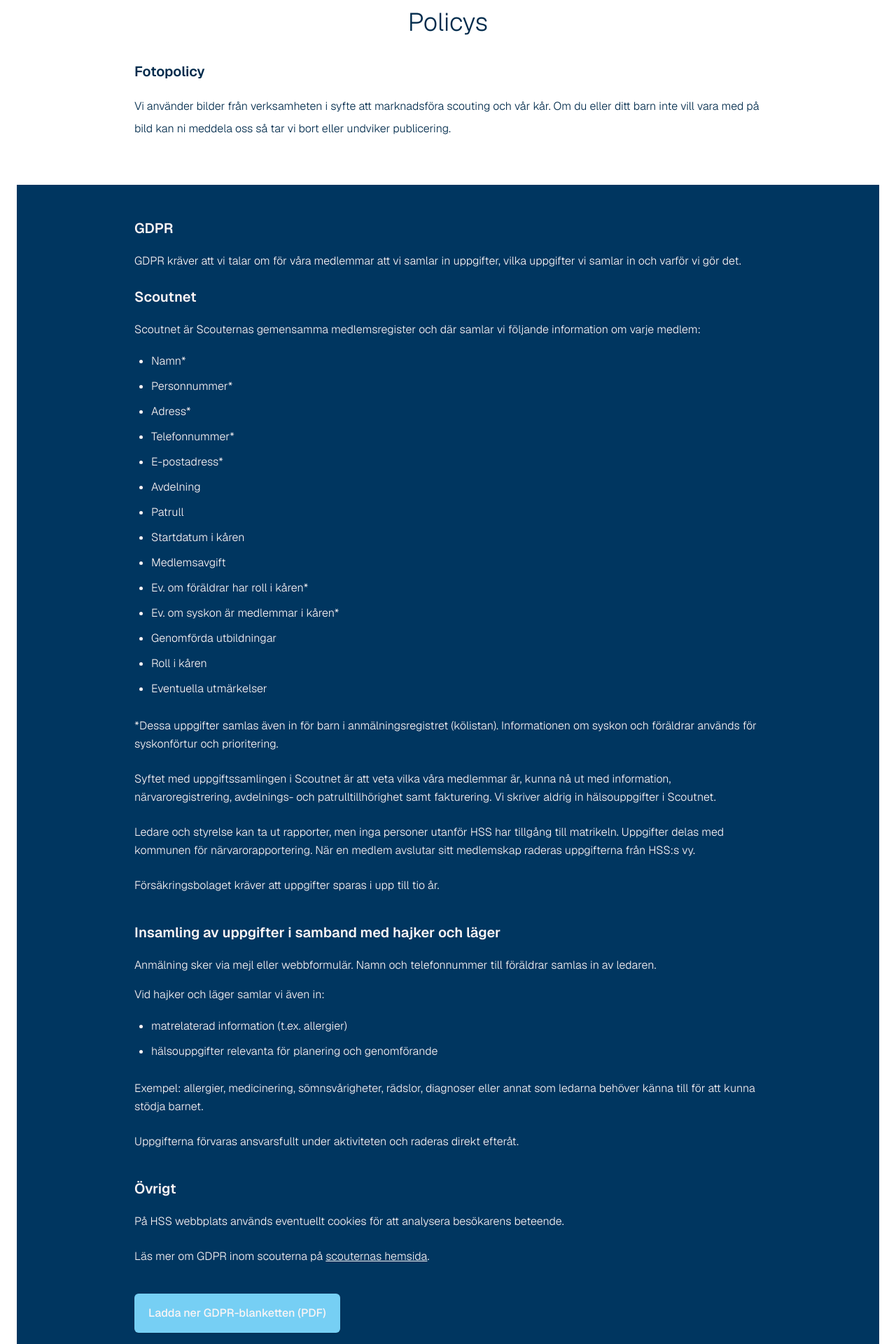
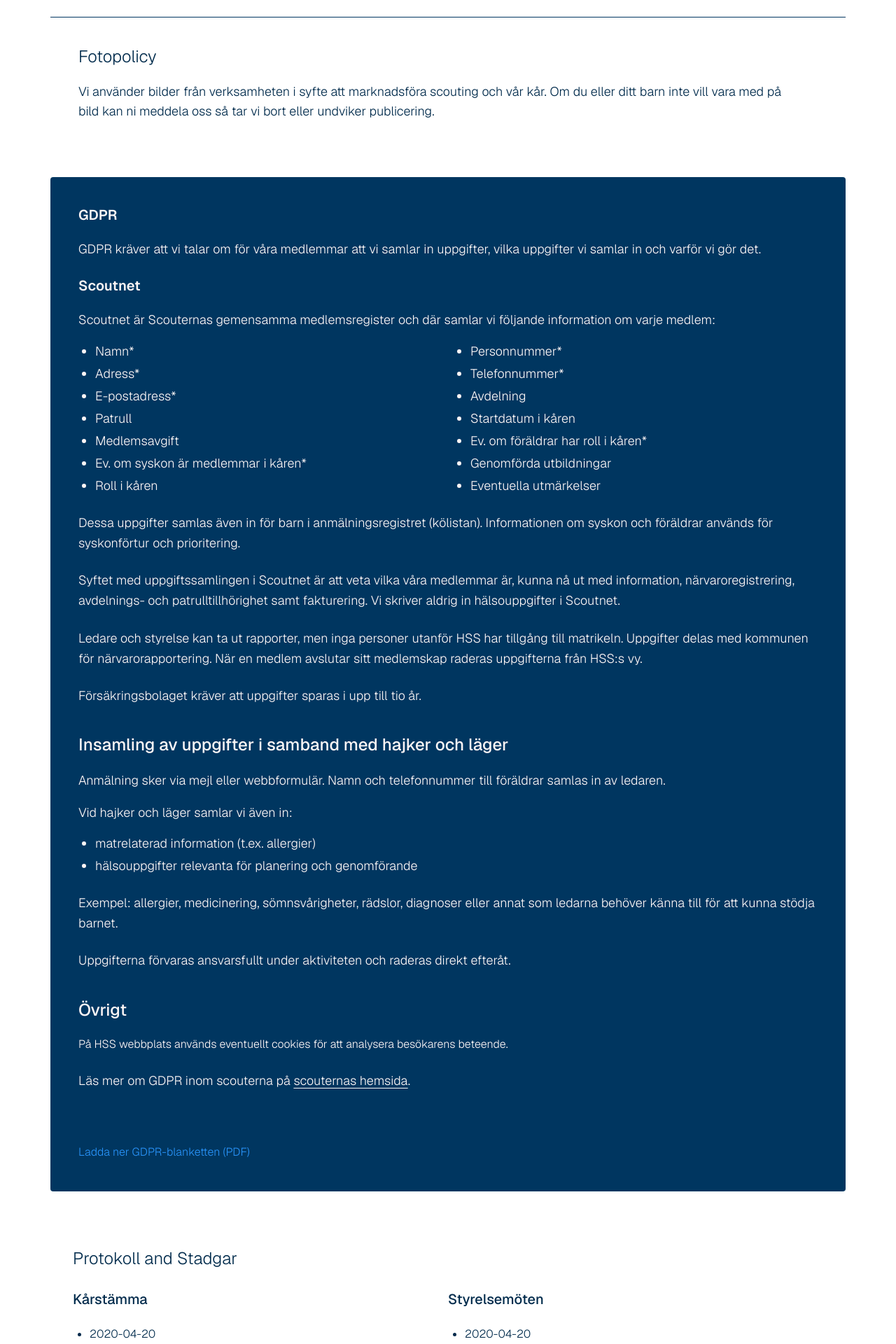
Before and after one commit to Busanz/hss_scouterna, a Next.js app: page /om-hss/stadgar-protokoll in a window 1280 px wide. Shown: the part 540-2460 px from the top of the page at 70% size. Built offline with nearby package versions, Linux system fonts and the light colour scheme.

Commit message:
Layout change

```diff
--- a/src/app/globals.css
+++ b/src/app/globals.css
@@ -19,6 +19,7 @@
   /* --color-bg-light: #bedbff; */
   --color-bg-light: #92caf155;
   --color-text-subtitle: #76cff4;
+  --color-text-link: #2893f8;
 }
 
 @media (prefers-color-scheme: dark) {
--- a/src/sections/Gdprsection.tsx
+++ b/src/sections/Gdprsection.tsx
@@ -1,21 +1,22 @@
 const GdprSection = () => {
   return (
-    <section className="w-full max-w-360 py-12 px-6 md:px-12 bg-primary text-text-primary">
-      <div className="max-w-4xl mx-auto">
-
+    <section className="flex flex-col w-full items-center px-6 md:px-12 text-text-primary rounded-sm">
+      <div className="flex flex-col bg-primary max-w-360 px-4 md:px-6 lg:px-10 py-5 md:py-10 rounded-sm">
         <h3 className="text-xl font-semibold pb-5">GDPR</h3>
 
-        <p className="leading-relaxed mb-6">
-          GDPR kräver att vi talar om för våra medlemmar att vi samlar in uppgifter, vilka uppgifter vi samlar in och varför vi gör det.
+        <p className="leading-relaxed mb-6 sm:text-lg">
+          GDPR kräver att vi talar om för våra medlemmar att vi samlar in
+          uppgifter, vilka uppgifter vi samlar in och varför vi gör det.
         </p>
 
         <h3 className="text-xl font-semibold pb-5">Scoutnet</h3>
 
-        <p className="leading-relaxed mb-4">
-          Scoutnet är Scouternas gemensamma medlemsregister och där samlar vi följande information om varje medlem:
+        <p className="leading-relaxed mb-4 sm:text-lg">
+          Scoutnet är Scouternas gemensamma medlemsregister och där samlar vi
+          följande information om varje medlem:
         </p>
 
-        <ul className="list-disc ml-6 space-y-1 mb-6">
+        <ul className="grid grid-cols-1 sm:grid-cols-2 list-disc ml-6 gap-y-1 gap-x-10 mb-6 sm:text-lg">
           <li>Namn*</li>
           <li>Personnummer*</li>
           <li>Adress*</li>
@@ -32,75 +33,88 @@ const GdprSection = () => {
           <li>Eventuella utmärkelser</li>
         </ul>
 
-        <p className="leading-relaxed mb-6">
-          *Dessa uppgifter samlas även in för barn i anmälningsregistret (kölistan). Informationen om syskon och föräldrar används för syskonförtur och prioritering.
+        <p className="leading-relaxed mb-6 sm:text-lg">
+          Dessa uppgifter samlas även in för barn i anmälningsregistret
+          (kölistan). Informationen om syskon och föräldrar används för
+          syskonförtur och prioritering.
         </p>
 
-        <p className="leading-relaxed mb-6">
-          Syftet med uppgiftssamlingen i Scoutnet är att veta vilka våra medlemmar är, kunna nå ut med information, närvaroregistrering, avdelnings- och patrulltillhörighet samt fakturering. Vi skriver aldrig in hälsouppgifter i Scoutnet.
+        <p className="leading-relaxed mb-6 sm:text-lg">
+          Syftet med uppgiftssamlingen i Scoutnet är att veta vilka våra
+          medlemmar är, kunna nå ut med information, närvaroregistrering,
+          avdelnings- och patrulltillhörighet samt fakturering. Vi skriver
+          aldrig in hälsouppgifter i Scoutnet.
         </p>
 
-        <p className="leading-relaxed mb-6">
-          Ledare och styrelse kan ta ut rapporter, men inga personer utanför HSS har tillgång till matrikeln. Uppgifter delas med kommunen för närvarorapportering. När en medlem avslutar sitt medlemskap raderas uppgifterna från HSS:s vy.
+        <p className="leading-relaxed mb-6 sm:text-lg">
+          Ledare och styrelse kan ta ut rapporter, men inga personer utanför HSS
+          har tillgång till matrikeln. Uppgifter delas med kommunen för
+          närvarorapportering. När en medlem avslutar sitt medlemskap raderas
+          uppgifterna från HSS:s vy.
         </p>
 
-        <p className="leading-relaxed mb-10">
+        <p className="leading-relaxed mb-10 sm:text-lg">
           Försäkringsbolaget kräver att uppgifter sparas i upp till tio år.
         </p>
 
-        <h3 className="text-xl font-semibold pb-5">
+        <h3 className="text-xl sm:text-2xl pb-5 font-medium">
           Insamling av uppgifter i samband med hajker och läger
         </h3>
 
-        <p className="leading-relaxed mb-4">
-          Anmälning sker via mejl eller webbformulär. Namn och telefonnummer till föräldrar samlas in av ledaren.
+        <p className="leading-relaxed pb-4 sm:text-lg">
+          Anmälning sker via mejl eller webbformulär. Namn och telefonnummer
+          till föräldrar samlas in av ledaren.
         </p>
 
-        <p className="leading-relaxed mb-4">
+        <p className="leading-relaxed pb-4 sm:text-lg">
           Vid hajker och läger samlar vi även in:
         </p>
 
-        <ul className="list-disc ml-6 space-y-1 mb-6">
+        <ul className="list-disc ml-6 space-y-1 mb-6 sm:text-lg">
           <li>matrelaterad information (t.ex. allergier)</li>
           <li>hälsouppgifter relevanta för planering och genomförande</li>
         </ul>
 
-        <p className="leading-relaxed mb-6">
-          Exempel: allergier, medicinering, sömnsvårigheter, rädslor, diagnoser eller annat som ledarna behöver känna till för att kunna stödja barnet.
+        <p className="leading-relaxed mb-6 sm:text-lg">
+          Exempel: allergier, medicinering, sömnsvårigheter, rädslor, diagnoser
+          eller annat som ledarna behöver känna till för att kunna stödja
+          barnet.
         </p>
 
-        <p className="leading-relaxed mb-10">
-          Uppgifterna förvaras ansvarsfullt under aktiviteten och raderas direkt efteråt.
+        <p className="leading-relaxed mb-10 sm:text-lg">
+          Uppgifterna förvaras ansvarsfullt under aktiviteten och raderas direkt
+          efteråt.
         </p>
 
-        <h3 className="text-xl font-semibold pb-5">Övrigt</h3>
+        <h3 className="text-xl sm:text-2xl pb-5 font-medium">Övrigt</h3>
 
         <p className="leading-relaxed mb-6">
-          På HSS webbplats används eventuellt cookies för att analysera besökarens beteende.
+          På HSS webbplats används eventuellt cookies för att analysera
+          besökarens beteende.
         </p>
 
-        <p className="leading-relaxed mb-10">
-          Läs mer om GDPR inom scouterna på{" "}
+        <p className="leading-relaxed mb-10 sm:text-lg">
+          Läs mer om GDPR inom scouterna på{' '}
           <a
             href="https://www.scouterna.se"
-            className="underline hover:text-text-subtitle-200"
+            className="underline underline-offset-4 hover:text-text-subtitle-200 decoration-0"
             target="_blank"
             rel="noopener noreferrer"
           >
             scouternas hemsida
-          </a>.
+          </a>
+          .
         </p>
 
-       <div className="mt-8">
+        <div className="mt-8">
           <a
             href="/gdpr_begaran.pdf"
             download
-            className="inline-block w-full md:w-auto bg-text-subtitle text-text-primary font-medium px-5 py-3 rounded-md shadow hover:bg-text-secondary transition"
+            className="inline-block w-full text-text-link hover:underline underline-offset-4 decoration-0"
           >
             Ladda ner GDPR-blanketten (PDF)
           </a>
         </div>
-
       </div>
     </section>
   );
--- a/src/sections/Policysection.tsx
+++ b/src/sections/Policysection.tsx
@@ -1,13 +1,15 @@
 const PolicySection = () => {
   return (
-    <section className="w-full max-w-360 py-16 px-6 md:px-12 mt-10 md:mt-20 text-text-secondary">
-      <div className="max-w-4xl mx-auto">
-        <h1 className="text-center text-4xl font-extrabold pb-5">Policys</h1>
-
-        <div className="space-y-4">
-          <h3 className="text-xl font-semibold pb-5">Fotopolicy</h3>
-          <p>
-            Vi använder bilder från verksamheten i syfte att marknadsföra scouting och vår kår. Om du eller ditt barn inte vill vara med på bild kan ni meddela oss så tar vi bort eller undviker publicering.
+    <section className="flex flex-col items-center w-full px-6 md:px-12 my-10 md:my-20 text-text-secondary">
+      <h1 className="text-center text-4xl font-extrabold pb-5">Policys</h1>
+      <hr className="mb-5 md:mb-10 border-primary h-px w-full max-w-360" />
+      <div className="flex flex-col w-full px-4 md:px-6 lg:px-10  max-w-360">
+        <div className="space-y-4 w-full max-w-5xl">
+          <h3 className="sm:mb-6 text-xl sm:text-2xl pb-5">Fotopolicy</h3>
+          <p className="sm:text-lg">
+            Vi använder bilder från verksamheten i syfte att marknadsföra
+            scouting och vår kår. Om du eller ditt barn inte vill vara med på
+            bild kan ni meddela oss så tar vi bort eller undviker publicering.
           </p>
         </div>
       </div>
--- a/src/sections/Protokollsection.tsx
+++ b/src/sections/Protokollsection.tsx
@@ -1,12 +1,12 @@
 const ProtokollSection = () => {
   return (
-    <section className="w-full max-w-360 py-16 px-6 md:px-12 mb-10 md:mb-20 text-text-secondary">
-      <div className="max-w-4xl mx-auto">
-        <h3 className="text-xl font-semibold pb-5">Protokoll and Stadgar</h3>
+    <section className="flex flex-col w-full h-full items-center justify-center text-text-secondary py-10 md:py-20 px-4 md:px-6 lg:px-10">
+      <div className="flex flex-col max-w-360 w-full px-4 md:px-6 lg:px-10">
+        <h2 className="text-xl sm:text-2xl pb-5">Protokoll and Stadgar</h2>
 
-        <div className="space-y-6">
+        <div className="grid grid-cols-1 md:grid-cols-2">
           <div>
-            <h3 className="text-xl font-semibold pb-5">Kårstämma</h3>
+            <h3 className="text-xl font-medium pb-5">Kårstämma</h3>
             <ul className="list-disc ml-6 space-y-1">
               <li>2020-04-20</li>
               <li>2020-05-15</li>
@@ -15,7 +15,7 @@ const ProtokollSection = () => {
           </div>
 
           <div>
-            <h3 className="text-xl font-semibold pb-5">Styrelsemöten</h3>
+            <h3 className="text-xl font-medium pb-5">Styrelsemöten</h3>
             <ul className="list-disc ml-6 space-y-1">
               <li>2020-04-20</li>
               <li>2020-05-15</li>
```
